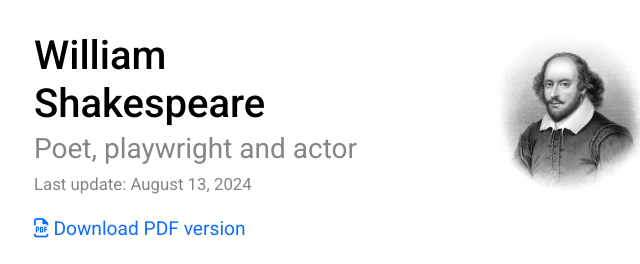
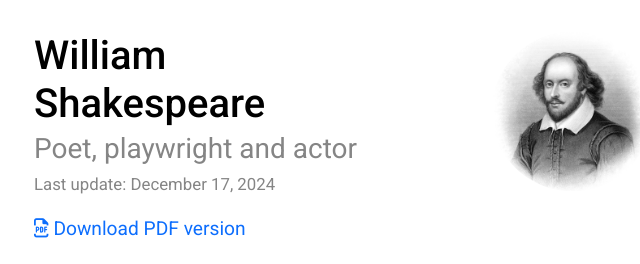
Before and after one commit to HaengInThere/cv, a plain HTML site: page index.html in a window 1280 px wide. Shown: the top 264 px of the page, 68-708 px from the left. Drawn offline with nearby package versions, Linux system fonts and the light colour scheme.

Commit message:
Deploying to gh-pages from @ HaengInThere/cv@fe47160e5afed7d6d27d51665b8997a0d53d2a74 🚀

```diff
--- a/index.html
+++ b/index.html
@@ -24,7 +24,7 @@
                 </div>
                 <div>
                     <p>
-                        <time datetime="" class="small">Last update: August 13, 2024</time>
+                        <time datetime="" class="small">Last update: December 17, 2024</time>
                     </p>
                     <p>
                         <span class="screen"><a href="william-shakespeare.poet-playwright-and-actor.pdf"><i class="far fa-file-pdf"></i>Download PDF version</a></span>
```
Also changed, not shown: 1 other file.
